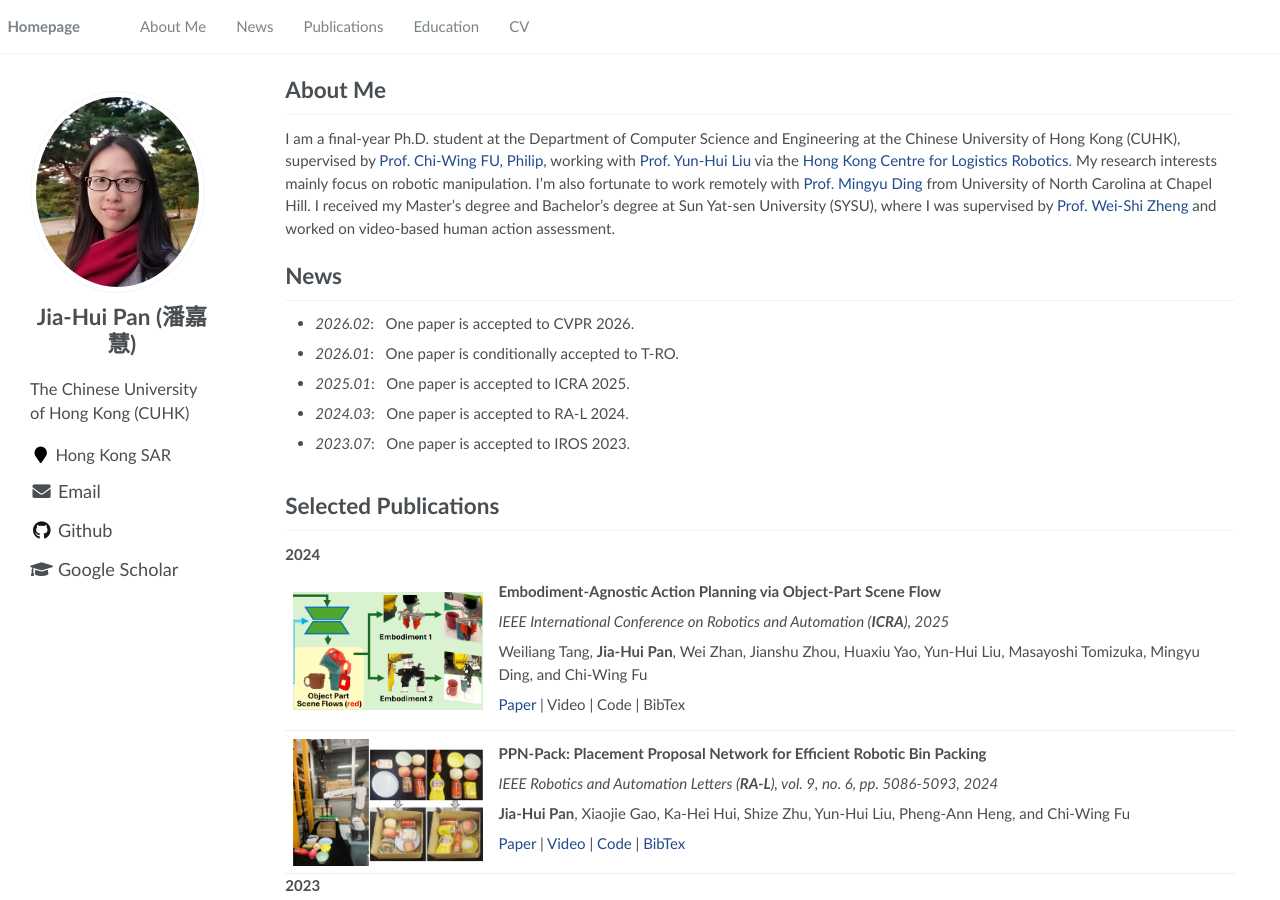
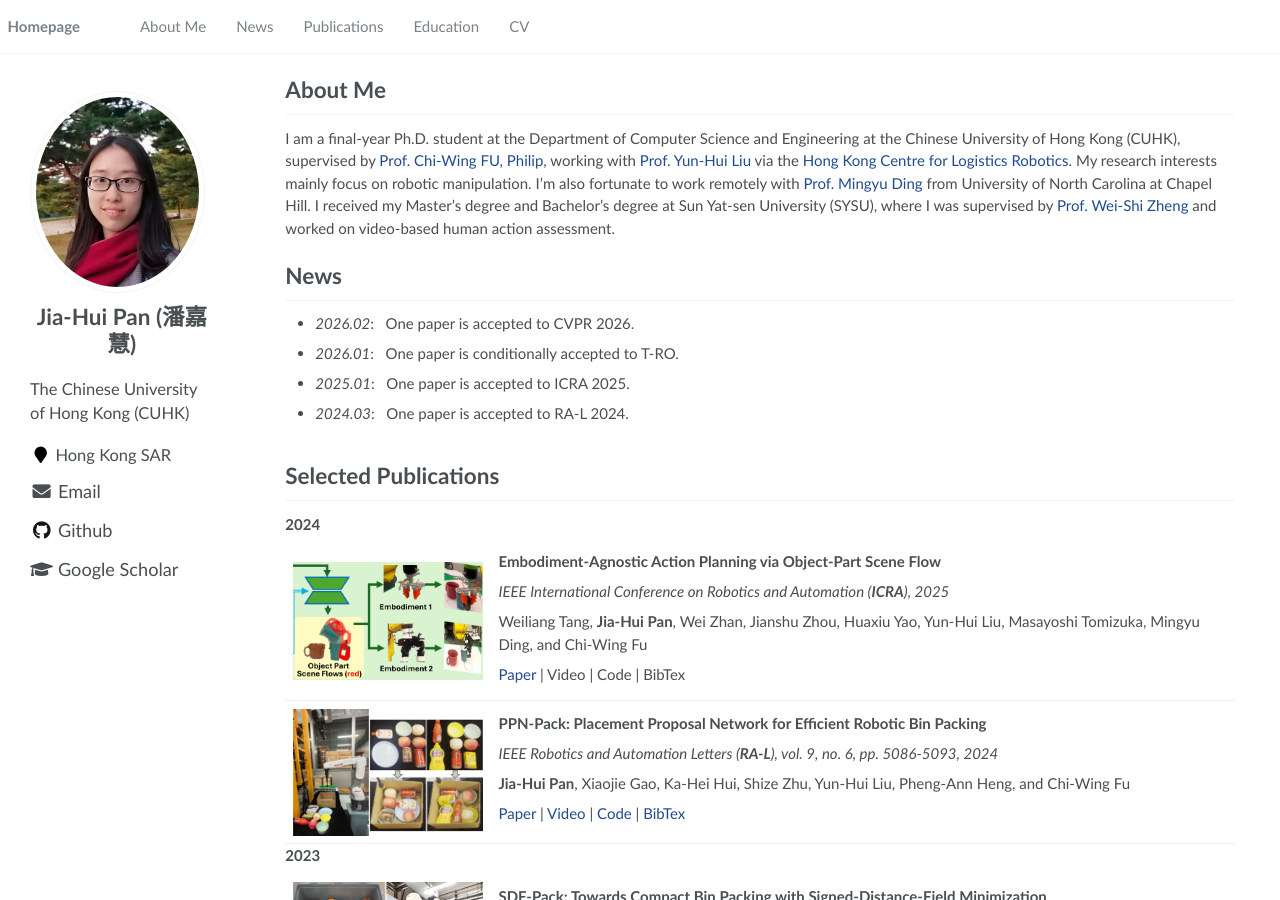
Before and after one commit to kwpoon/kwpoon.github.io, a Jekyll site: the page built from _pages/about.md, in a window 1280 px wide and 900 px high. Built offline with Jekyll 4.4.1, drawn with Linux system fonts in a browser that asks for light colours.

Commit message:
Update about.md

```diff
--- a/_pages/about.md
+++ b/_pages/about.md
@@ -26,10 +26,11 @@ I am a final-year Ph.D. student at the Department of Computer Science and Engine
 - *2026.01*: &nbsp; One paper is conditionally accepted to T-RO.
 - *2025.01*: &nbsp; One paper is accepted to ICRA 2025.
 - *2024.03*: &nbsp; One paper is accepted to RA-L 2024.
-- *2023.07*: &nbsp; One paper is accepted to IROS 2023.
 
 <span class='anchor' id='selected-publications'></span>
 # Selected Publications
+
+
 
 **2024**
 <!-- ######################################################### -->
```
